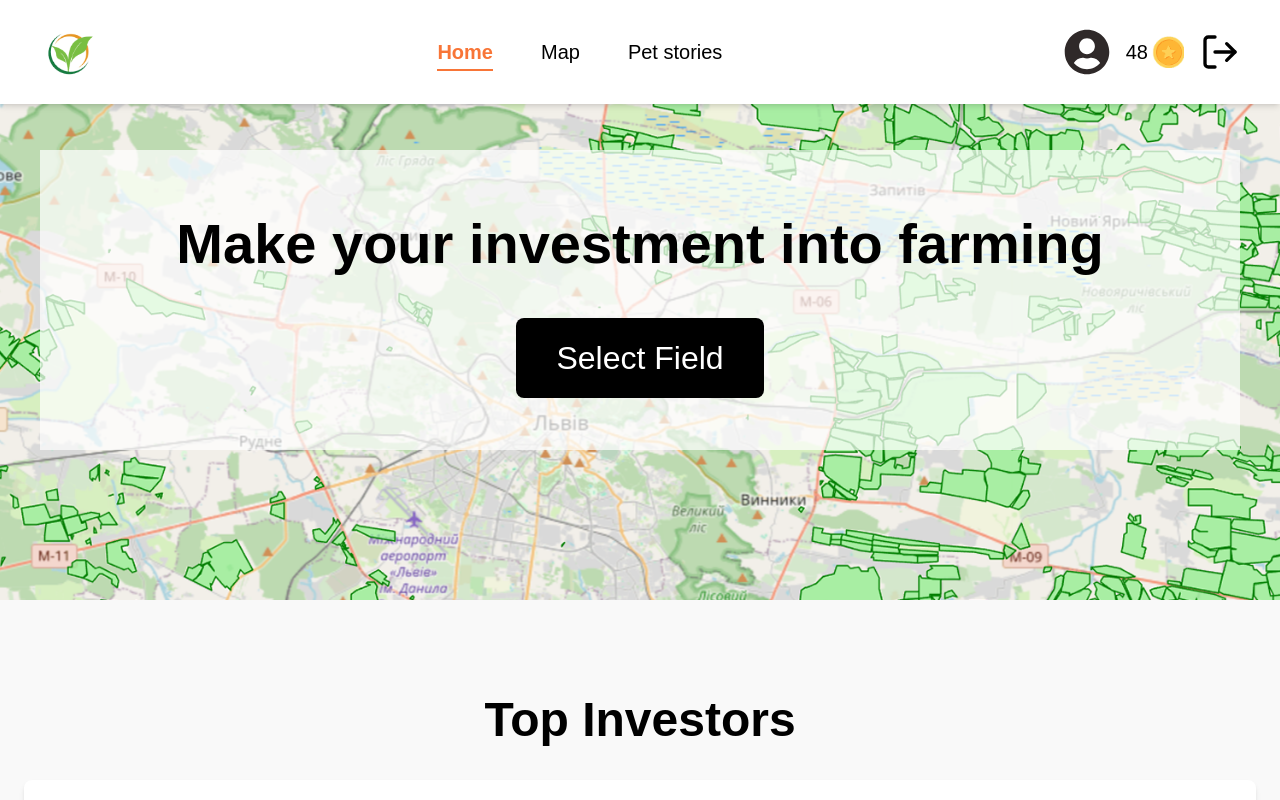
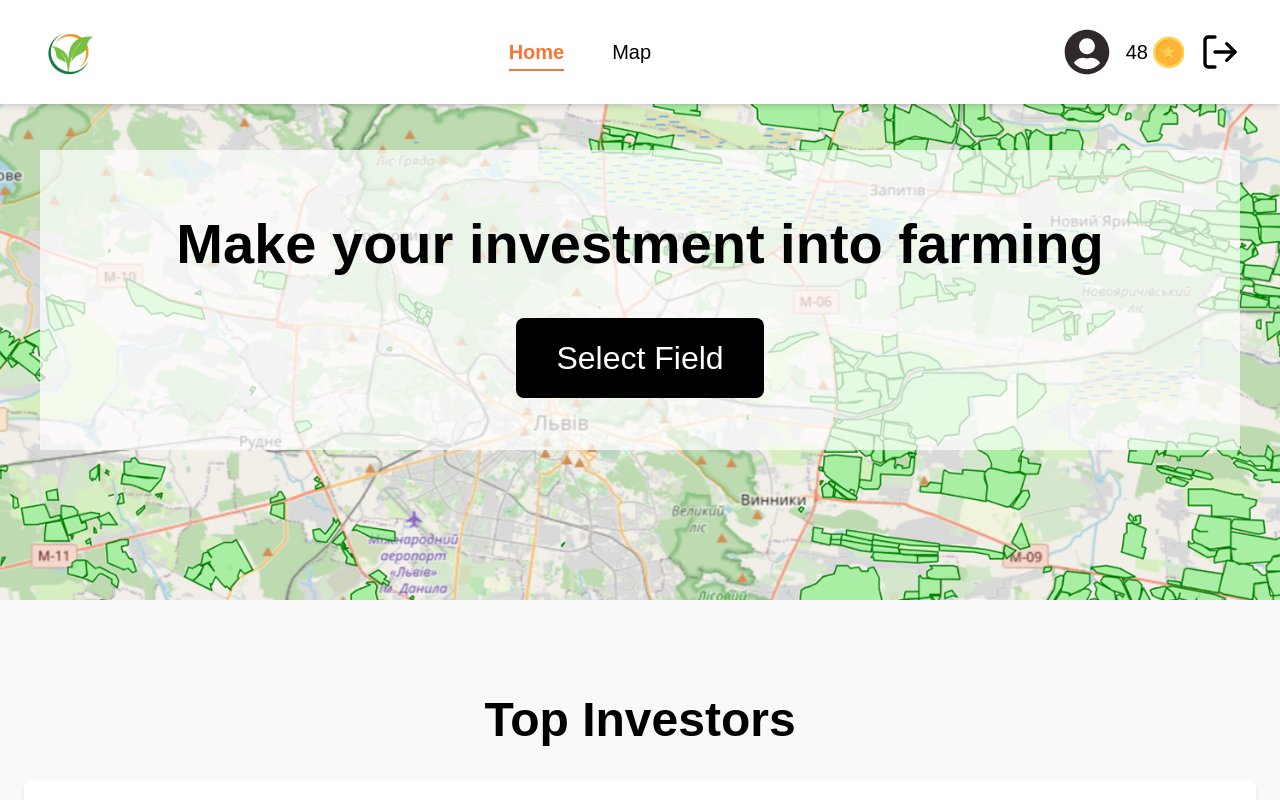
Before and after one commit to PavloKordunov/HACKATON, a Next.js app in the folder frontend/: page /home in a window 1280 px wide. Shown: the top 800 px of the page. Built offline with nearby package versions, Linux system fonts and the light colour scheme; no server answers.

Commit message:
header fix

```diff
--- a/frontend/components/Header.tsx
+++ b/frontend/components/Header.tsx
@@ -51,17 +51,6 @@ const NavBar = () => {
                     <span className="absolute left-0 -bottom-1 w-full h-[2px] bg-[#F87537]"></span>
                     )}
                 </Link>
-                <p
-                    onClick={() => setActive("stories")}
-                    className={`text-[20px] cursor-pointer relative transition duration-200 ${
-                    active === "stories" ? "text-[#F87537] font-bold" : "text-black font-medium"
-                    }`}
-                >
-                    Pet stories
-                    {active === "stories" && (
-                    <span className="absolute left-0 -bottom-1 w-full h-[2px] bg-[#F87537]"></span>
-                    )}
-                </p>
 
             </div>
 
```
